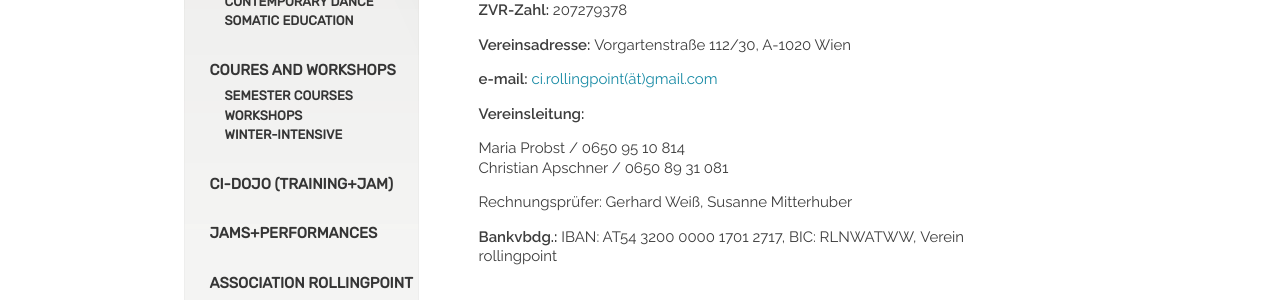
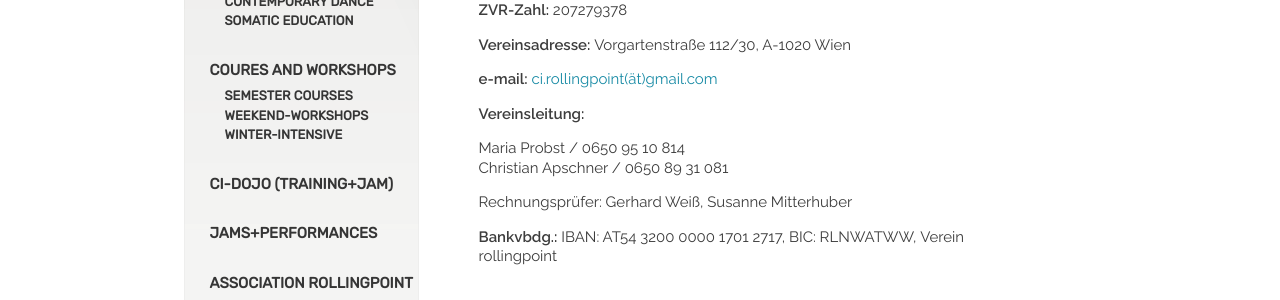
Before and after one commit to manulari/rollingpointat, a Jekyll site: the page built from _pages_en/en-impressum.md, in a window 1280 px wide. Shown: the part 238-538 px from the top of the page. Built offline with Jekyll 4.4.1, drawn with Linux system fonts in a browser that asks for light colours; comment, search, counter and statistics services are not loaded.

Commit message:
Update Settings “nav_en”

```diff
--- a/_data/nav_en.yml
+++ b/_data/nav_en.yml
@@ -15,7 +15,7 @@ entries:
     subentries:
       - title: SEMESTER COURSES
         path: /en/kurse
-      - title: WORKSHOPS
+      - title: WEEKEND-WORKSHOPS
         path: /en/workshops
       - title: WINTER-INTENSIVE
         path: /en/winterintensive
```
